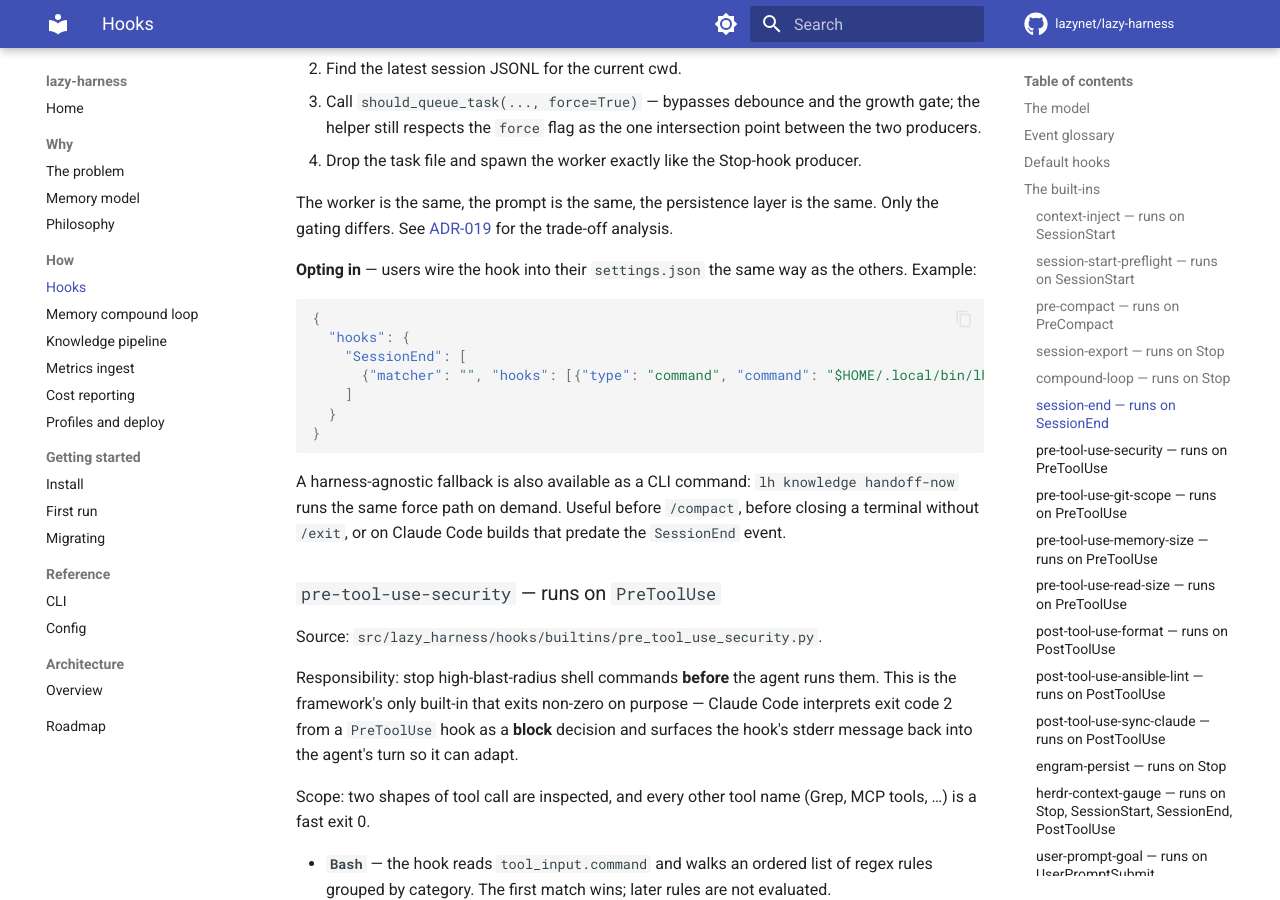
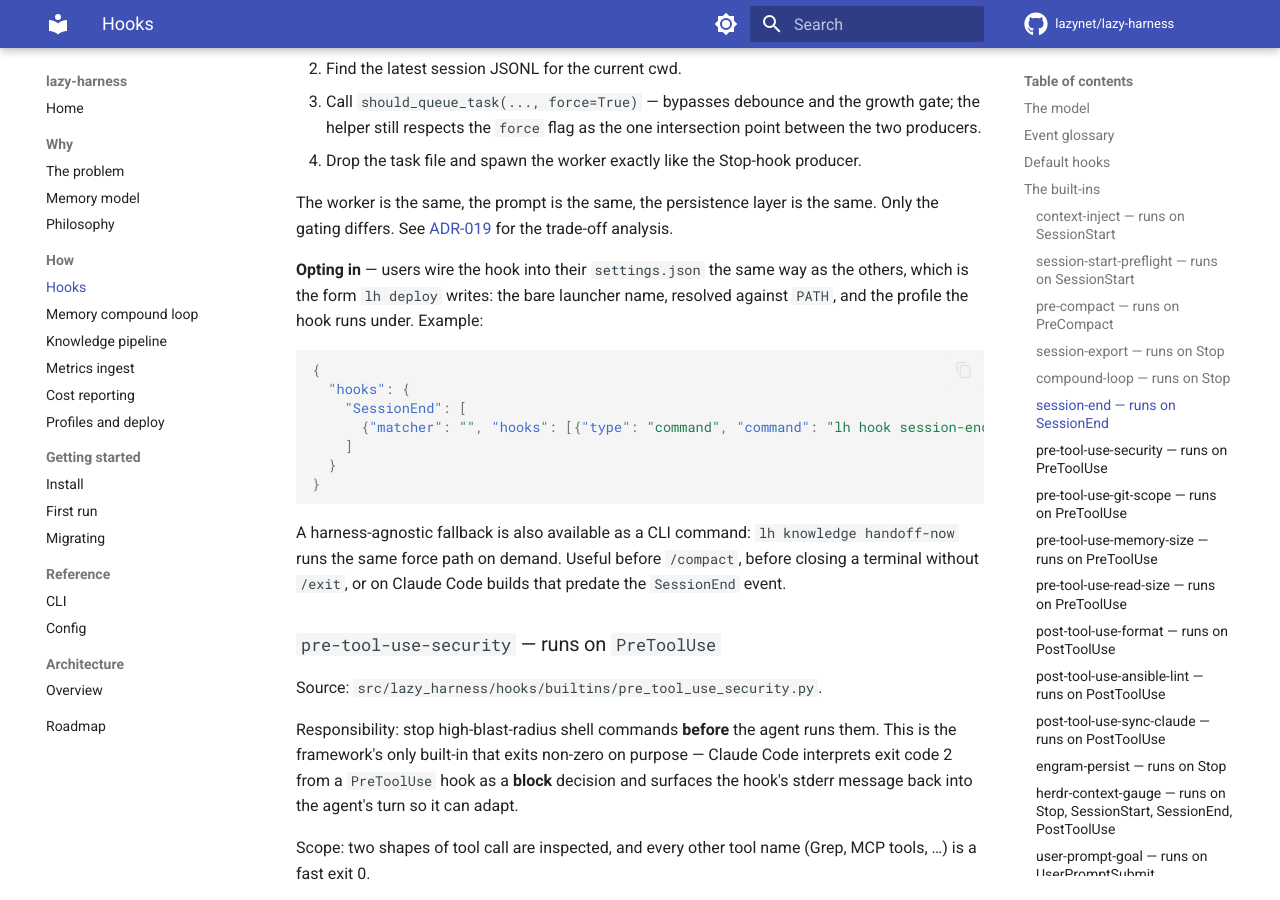
Before and after one commit to lazynet/lazy-harness, an MkDocs documentation site: the page built from docs/how/hooks.md, in a window 1280 px wide and 900 px high, scrolled down 9305 px. Built offline with MkDocs 1.6.1 and Material for MkDocs 9.7.7, drawn with Linux system fonts in a browser that asks for light colours; comment, search, counter and statistics services are not loaded.

Commit message:
docs: align the deployed hook command with what deploy writes

````diff
--- a/docs/how/hooks.md
+++ b/docs/how/hooks.md
@@ -211,13 +211,13 @@ Responsibility: force one final compound-loop evaluation when the session actual
 
 The worker is the same, the prompt is the same, the persistence layer is the same. Only the gating differs. See [ADR-019](https://github.com/lazynet/lazy-harness/blob/main/specs/adrs/019-handoff-session-end-freshness.md) for the trade-off analysis.
 
-**Opting in** — users wire the hook into their `settings.json` the same way as the others. Example:
+**Opting in** — users wire the hook into their `settings.json` the same way as the others, which is the form `lh deploy` writes: the bare launcher name, resolved against `PATH`, and the profile the hook runs under. Example:
 
 ```json
 {
   "hooks": {
     "SessionEnd": [
-      {"matcher": "", "hooks": [{"type": "command", "command": "$HOME/.local/bin/lh hook session-end"}]}
+      {"matcher": "", "hooks": [{"type": "command", "command": "lh hook session-end --profile <profile>"}]}
     ]
   }
 }
````
Also changed, not shown: 1 other file.
